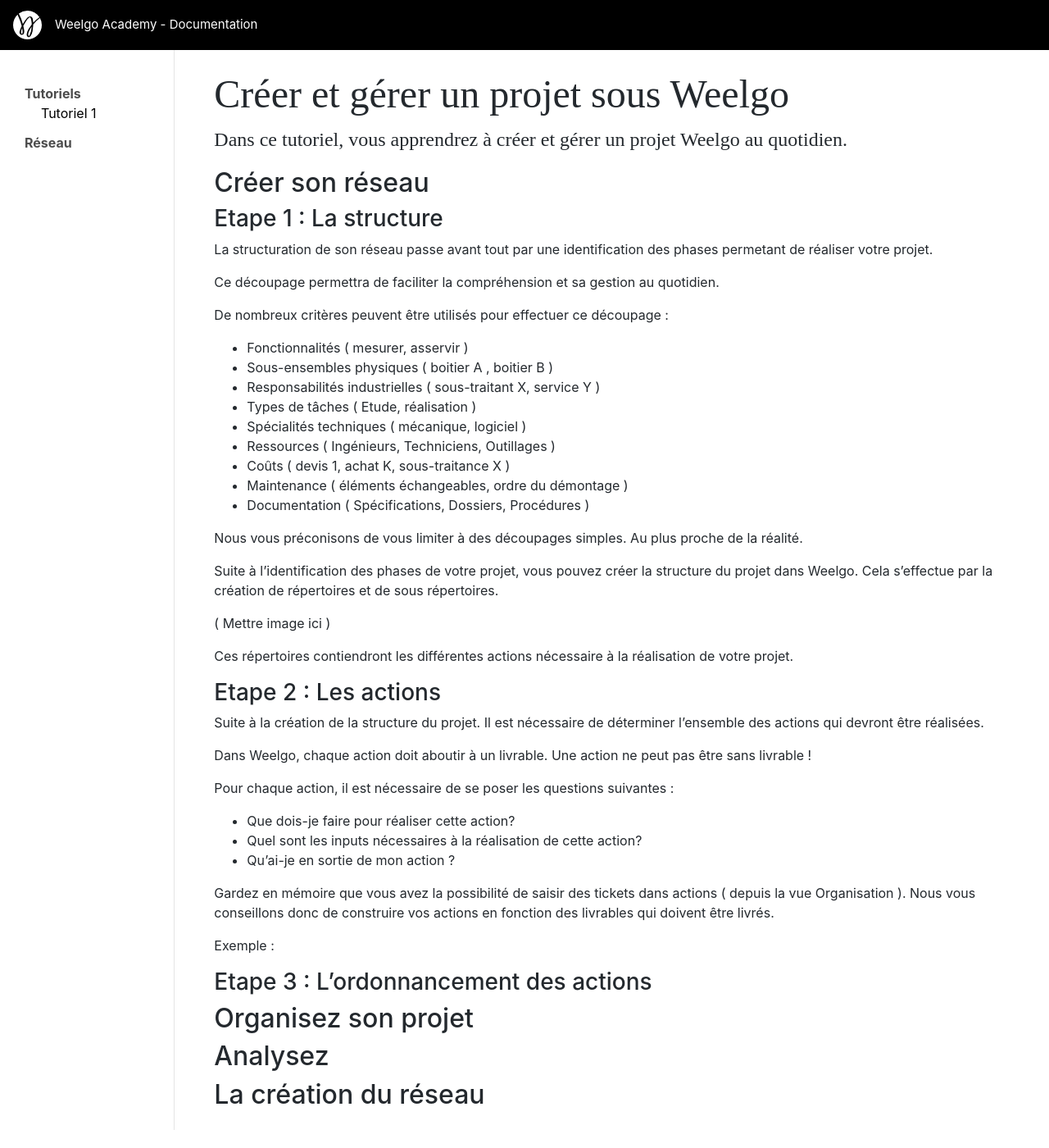
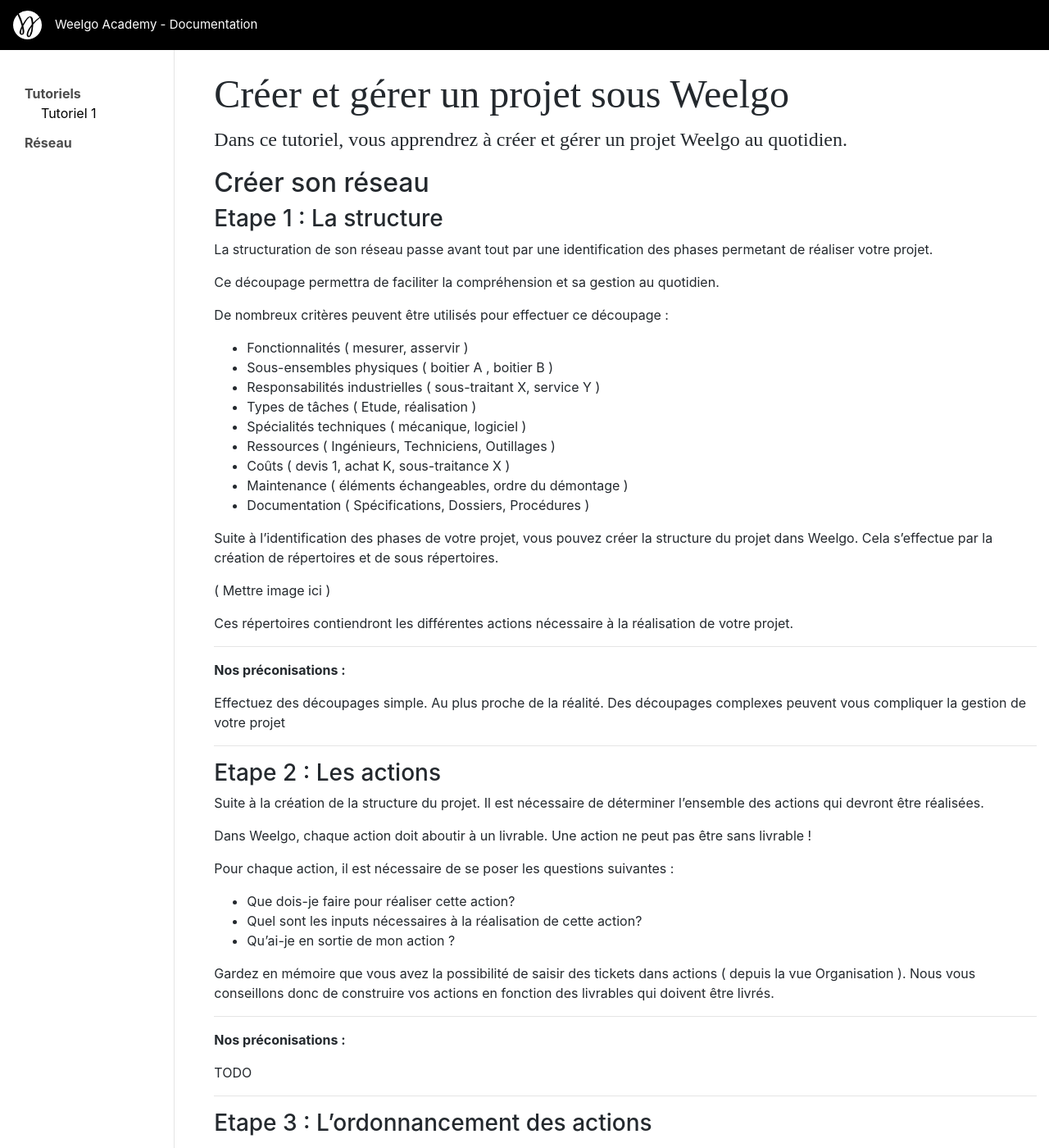
Before and after one commit to Weelgo/weelgo.github.io, a Jekyll site: the page built from fr/tutoriels/creationReseau.md, in a window 1280 px wide and 1400 px high. Shown: the whole window at 82% size. Built offline with Jekyll 4.4.1, drawn with Linux system fonts in a browser that asks for light colours.

Commit message:
Update creationReseau.md

```diff
--- a/fr/tutoriels/creationReseau.md
+++ b/fr/tutoriels/creationReseau.md
@@ -26,13 +26,19 @@
 * Maintenance ( éléments échangeables, ordre du démontage )
 * Documentation ( Spécifications, Dossiers, Procédures )
 
-Nous vous préconisons de vous limiter à des découpages simples. Au plus proche de la réalité.
-
 Suite à l'identification des phases de votre projet, vous pouvez créer la structure du projet dans Weelgo. Cela s'effectue par la création de répertoires et de sous répertoires.
 
 ( Mettre image ici )
 
 Ces répertoires contiendront les différentes actions nécessaire à la réalisation de votre projet.
+
+---
+**Nos préconisations :**
+
+>Effectuez des découpages simple. Au plus proche de la réalité. Des découpages complexes peuvent vous compliquer la gestion de votre projet
+
+---
+
 
 ### Etape 2 : Les actions
 
@@ -47,8 +53,12 @@
 
 Gardez en mémoire que vous avez la possibilité de saisir des tickets dans actions ( depuis la vue Organisation ). Nous vous conseillons donc de construire vos actions en fonction des livrables qui doivent être livrés.
 
-Exemple :
+---
+**Nos préconisations :**
 
+>TODO
+
+---
 
 
 ### Etape 3 : L'ordonnancement des actions
```
